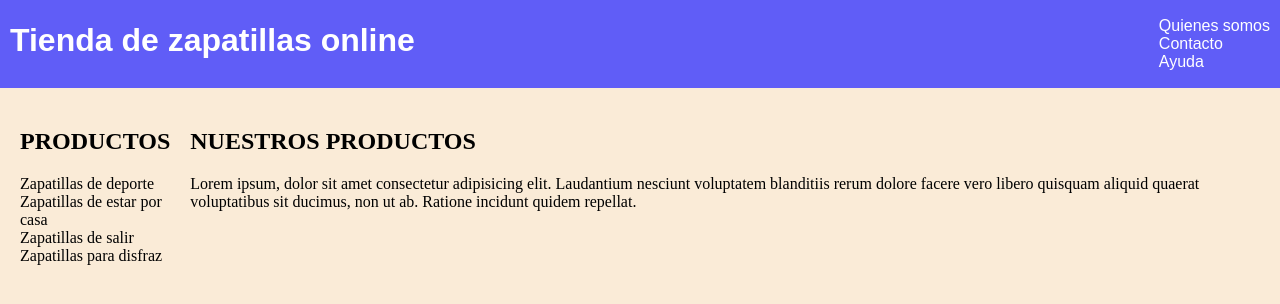
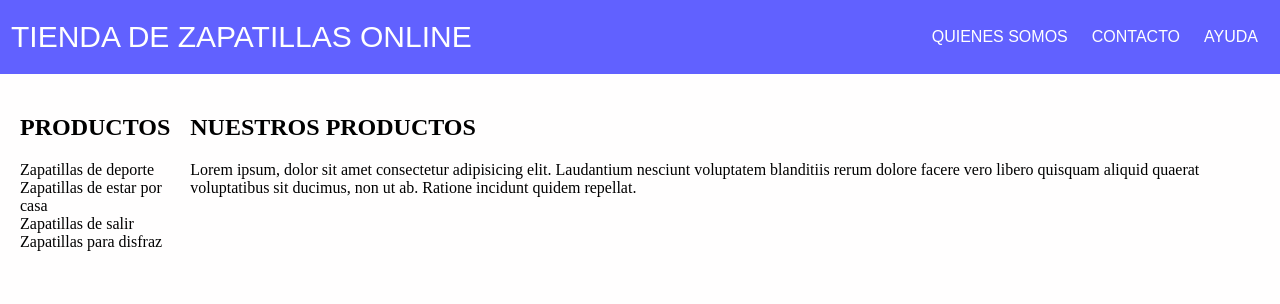
Before and after one commit to 2910pablo/Proyecto1, a plain HTML site: page index.html in a window 1280 px wide. Drawn offline with Linux system fonts and the light colour scheme.

Commit message:
Se ha completado todo el formato de la cabecera y se han puesto que sean enlaces

```diff
--- a/index.html
+++ b/index.html
@@ -8,15 +8,13 @@
     <link rel="stylesheet" href="style.css">
 </head>
 <body>
-    <header class="header">
-        <h1>Tienda de zapatillas online</h1>
-        <nav>
-            <ul>
-                <li>Quienes somos</li>
-                <li>Contacto</li>
-                <li>Ayuda</li>
-            </ul>
-        </nav>
+    <header class="cabecera">
+        <a href="#logo" id="logo">TIENDA DE ZAPATILLAS ONLINE</a>
+        <div class="contenedor">
+            <a href="#quienes somos">QUIENES SOMOS</a>
+            <a href="#contacto">CONTACTO</a>
+            <a href="#ayuda">AYUDA</a>
+        </div>
     </header>
     <div class="cuerpo">
         <div id="barraizq">
--- a/style.css
+++ b/style.css
@@ -2,21 +2,19 @@
     box-sizing: border-box;
 }
 body{
-    background-color: antiquewhite;
+    background-color: rgb(255, 254, 254);
     margin: 0;
 }
-header{
+body ul {
+    list-style: none;
+    padding: 0%;
+}
+.cabecera {
     font-family: sans-serif;
-    margin: 0;
     display: flex;
     background-color: rgb(58, 58, 255, 0.8);
     color: white;
-    padding: 1px 10px 1px 10px;
     justify-content: space-between;
-}
-.header nav {
-    display: flex;
-    flex-direction: row;
 }
 .cuerpo {
     display: flex;
@@ -29,7 +27,29 @@ header{
 .cuerpo>div {
     margin: 10px;
 }
-body ul {
-    list-style: none;
-    padding: 0%;
+.contenedor {
+    display: flex;
+    padding-right: 10px;
 }
+.contenedor>a {
+    display: flex;
+    flex-direction: column;
+    justify-content: center;
+    margin: 0px 7px;
+    padding: 0px 5px;
+    color: white;
+    text-decoration: none;
+}
+.contenedor>a:hover {
+    background-color: rgba(45, 45, 197, 0.8);
+}
+#logo {
+    text-decoration: none;
+    display: flex;
+    flex-direction: column;
+    justify-content: center;
+    margin: 10px 1px;
+    padding: 10px;
+    font-size: 30px;
+    color: white;
+}
```
